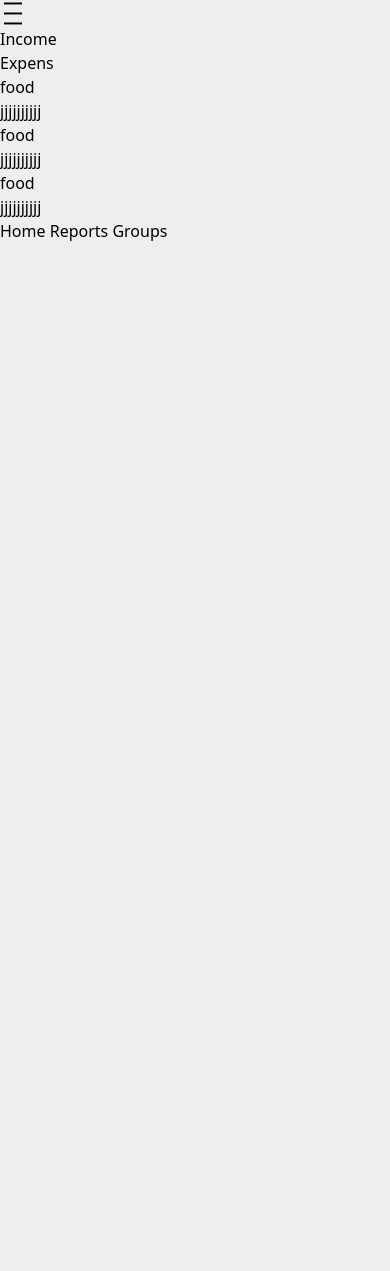
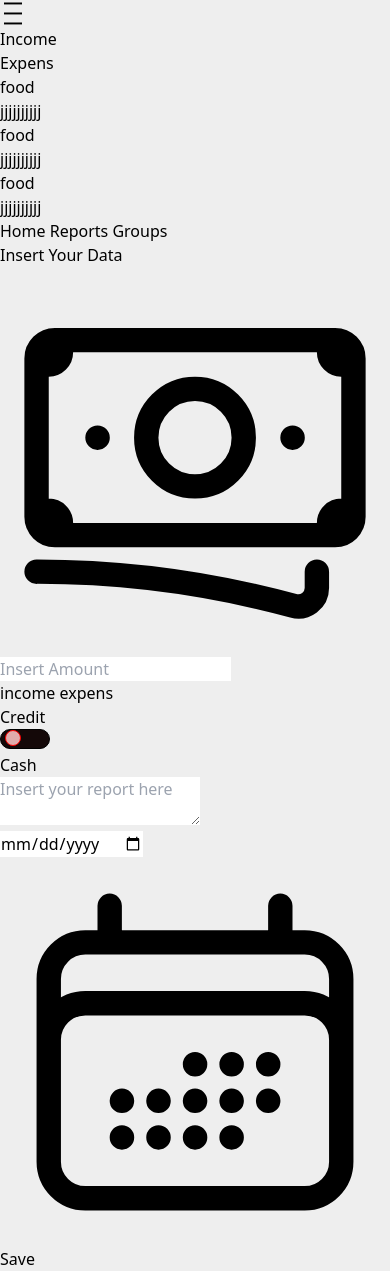
Before and after one commit to RashidBik/accountant, a SvelteKit app: page /pages/groups in a window 390 px wide. Before the commit the page ends 844 px from the top, so only its background shows below. Built offline with nearby package versions, Linux system fonts and the light colour scheme.

Commit message:
inserting

```diff
--- a/src/routes/pages/+layout.svelte
+++ b/src/routes/pages/+layout.svelte
@@ -1,5 +1,6 @@
 <script>
 	import { lang } from '$lib/store/lang';
+	import Insert from './insert.svelte';
 	import Sidbar from './sidbar.svelte';
 
 	$: blur = '';
@@ -33,6 +34,9 @@
 		<a href="/pages/reports" title={$lang.footer[1]}>Reports</a>
 		<a href="/pages/groups" title={$lang.footer[0]}>Groups</a>
 	</footer>
+	<div class="fixed bg-black">
+		<Insert />
+	</div>
 </main>
 
 <style>
--- /dev/null
+++ b/src/routes/pages/insert.svelte
@@ -0,0 +1,134 @@
+<script>
+	$: visible = false;
+	$: toggleOpt = false;
+</script>
+
+<div class="flex flex-col p-3 h-full md:w-full">
+	<form class="flex flex-col rounded-xl p-4 ">
+		<div class="text-center text-xl p-3">Insert Your Data</div>
+		<div class="">
+			<div class="px-6 py-4 text-xl ">
+				<div
+					class=" flex flex-col justify-evenly items-center p-4 rounded-xl border border-gray-100 "
+				>
+					<label class="p-2 " for="amount">
+						<svg
+							xmlns="http://www.w3.org/2000/svg"
+							fill="none"
+							viewBox="0 0 24 24"
+							stroke-width="1.5"
+							stroke="currentColor"
+							class="w-6 h-6"
+						>
+							<path
+								stroke-linecap="round"
+								stroke-linejoin="round"
+								d="M2.25 18.75a60.07 60.07 0 0115.797 2.101c.727.198 1.453-.342 1.453-1.096V18.75M3.75 4.5v.75A.75.75 0 013 6h-.75m0 0v-.375c0-.621.504-1.125 1.125-1.125H20.25M2.25 6v9m18-10.5v.75c0 .414.336.75.75.75h.75m-1.5-1.5h.375c.621 0 1.125.504 1.125 1.125v9.75c0 .621-.504 1.125-1.125 1.125h-.375m1.5-1.5H21a.75.75 0 00-.75.75v.75m0 0H3.75m0 0h-.375a1.125 1.125 0 01-1.125-1.125V15m1.5 1.5v-.75A.75.75 0 003 15h-.75M15 10.5a3 3 0 11-6 0 3 3 0 016 0zm3 0h.008v.008H18V10.5zm-12 0h.008v.008H6V10.5z"
+							/>
+						</svg>
+					</label>
+					<input
+						class="w-60 text-xl text-center outline-none bg-inherit"
+						type="text"
+						name="amount"
+						placeholder="Insert Amount"
+					/>
+				</div>
+			</div>
+			<div class="flex justify-evenly">
+				<input
+					class=" font-bold px-3 p-2 rounded-xl border border-gray-100"
+					type="button"
+					value="income"
+				/>
+				<input
+					class=" font-bold px-3 p-2 rounded-xl border border-gray-100"
+					type="button"
+					value="expens"
+				/>
+			</div>
+			<div class="p-8">
+				<div class="flex flex-col border border-gray-100 rounded-xl space-y-12">
+					<div class="flex select-none justify-between rounded-xl p-2 px-4  bg-inherit ">
+						<p />
+					</div>
+					<div
+						class=" absolute grid-cols-3 p-2 px-4 z-10 rounded-xl bg-[#222]"
+						style="display: {toggleOpt ? 'grid' : 'none'};"
+					>
+						<div class="m-1 w-16 h-8 text-center border border-gray-400 rounded-lg ">food</div>
+						<div class="m-1 w-16 h-8 text-center border border-gray-400 rounded-lg ">shirt</div>
+						<div class="m-1 w-16 h-8 text-center border border-gray-400 rounded-lg ">salary</div>
+						<div class="m-1 w-16 h-8 text-center border border-gray-400 rounded-lg ">home</div>
+						<div class="m-1 w-16 h-8 text-center ">
+							<span style="display: {visible ? 'none' : 'flex'}">
+								<svg
+									xmlns="http://www.w3.org/2000/svg"
+									fill="none"
+									viewBox="0 0 24 24"
+									stroke-width="1.5"
+									stroke="currentColor"
+									class="w-6 h-6"
+								>
+									<path
+										stroke-linecap="round"
+										stroke-linejoin="round"
+										d="M16.862 4.487l1.687-1.688a1.875 1.875 0 112.652 2.652L10.582 16.07a4.5 4.5 0 01-1.897 1.13L6 18l.8-2.685a4.5 4.5 0 011.13-1.897l8.932-8.931zm0 0L19.5 7.125M18 14v4.75A2.25 2.25 0 0115.75 21H5.25A2.25 2.25 0 013 18.75V8.25A2.25 2.25 0 015.25 6H10"
+									/>
+								</svg>
+							</span>
+							<div style="display: {!visible ? 'none' : 'flex'}" class=" bg-inherit">
+								<input
+									class=" absolute w-32 px-2 h-8 bg-none outline-none text-gray-900 "
+									type="text"
+									placeholder="new group"
+								/>
+							</div>
+						</div>
+					</div>
+				</div>
+			</div>
+			<div class=" flex justify-center text-xl p-2">
+				<p class="px-4 font-bold">Credit</p>
+				<label class="switch">
+					<input type="checkbox" />
+					<span class="slider round" />
+				</label>
+				<p class="px-4 font-bold">Cash</p>
+			</div>
+			<div class="px-8 flex justify-center text-lg">
+				<textarea
+					class=" rounded-xl p-2 w-full bg-inherit border border-gray-100"
+					placeholder="Insert your report here"
+					name="report"
+				/>
+			</div>
+			<div class="p-2 text-xl flex justify-center">
+				<div class="flex relative rounded-lg">
+					<input class="w-40 text-sm p-1 rounded-lg bg-inherit" type="date" />
+					<span class=" absolute right-2">
+						<svg
+							xmlns="http://www.w3.org/2000/svg"
+							fill="none"
+							viewBox="0 0 24 24"
+							stroke-width="1.5"
+							stroke="currentColor"
+							class="w-6 h-6"
+						>
+							<path
+								stroke-linecap="round"
+								stroke-linejoin="round"
+								d="M6.75 3v2.25M17.25 3v2.25M3 18.75V7.5a2.25 2.25 0 012.25-2.25h13.5A2.25 2.25 0 0121 7.5v11.25m-18 0A2.25 2.25 0 005.25 21h13.5A2.25 2.25 0 0021 18.75m-18 0v-7.5A2.25 2.25 0 015.25 9h13.5A2.25 2.25 0 0121 11.25v7.5m-9-6h.008v.008H12v-.008zM12 15h.008v.008H12V15zm0 2.25h.008v.008H12v-.008zM9.75 15h.008v.008H9.75V15zm0 2.25h.008v.008H9.75v-.008zM7.5 15h.008v.008H7.5V15zm0 2.25h.008v.008H7.5v-.008zm6.75-4.5h.008v.008h-.008v-.008zm0 2.25h.008v.008h-.008V15zm0 2.25h.008v.008h-.008v-.008zm2.25-4.5h.008v.008H16.5v-.008zm0 2.25h.008v.008H16.5V15z"
+							/>
+						</svg>
+					</span>
+				</div>
+			</div>
+		</div>
+		<div class="py-8 px-2">
+			<div class="border border-gray-100 p-3 text-center text-xl font-bold rounded-xl">
+				<input type="submit" value="Save" />
+			</div>
+		</div>
+	</form>
+</div>
```
Also changed, not shown: src/routes/pages/reports/newInser.svelte (+10 -1 lines).
